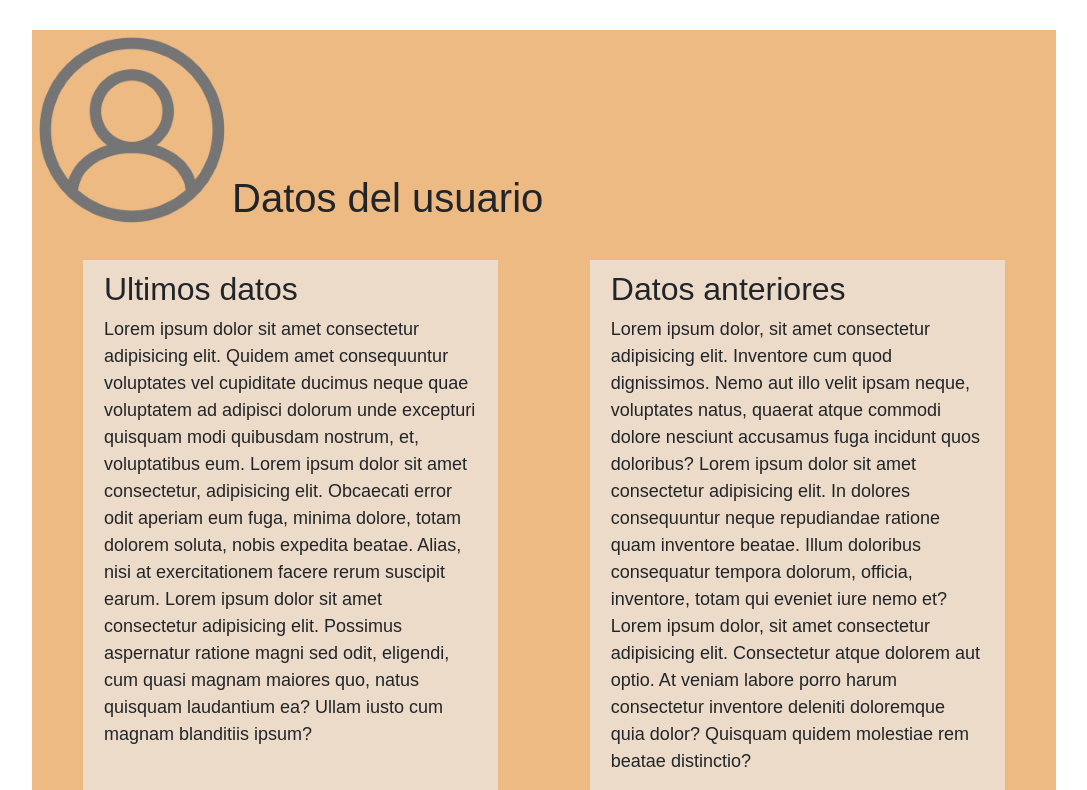
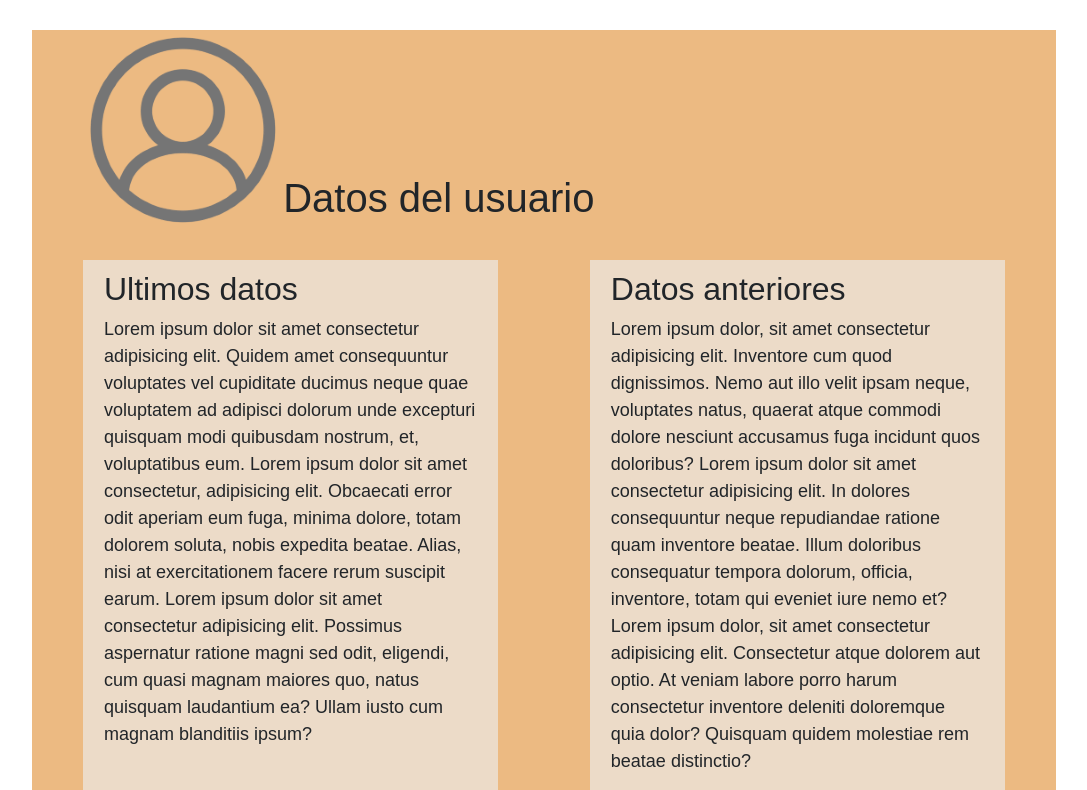
Before and after one commit to JoseAngelRE/Proyecto-Desarrollo-Web, a PHP site: page /pags/perfil.html in a window 1280 px wide. Shown: the part 76-866 px from the top of the page, without its empty margins (96-1183 px from the left). Run offline with PHP 8.4, Linux system fonts and the light colour scheme; some libraries are stand-ins or nearby versions.

Commit message:
Correciones menores

```diff
--- a/estilos/perfil.css
+++ b/estilos/perfil.css
@@ -12,6 +12,10 @@ main section{
     display: flex;
     flex-wrap: wrap;
     align-items: flex-end;
+}
+
+#icono{
+    margin-left: 5%;
 }
 
 #perfilContent{
--- a/pags/perfil.html
+++ b/pags/perfil.html
@@ -49,7 +49,7 @@
     <main>
         <section>
             <div id="perfilHeader">
-                <div>
+                <div id="icono">
                     <img src="../recursos/imgs/iconoUsuario.png" width="200" height="200">
                 </div>
                 <div>
```
